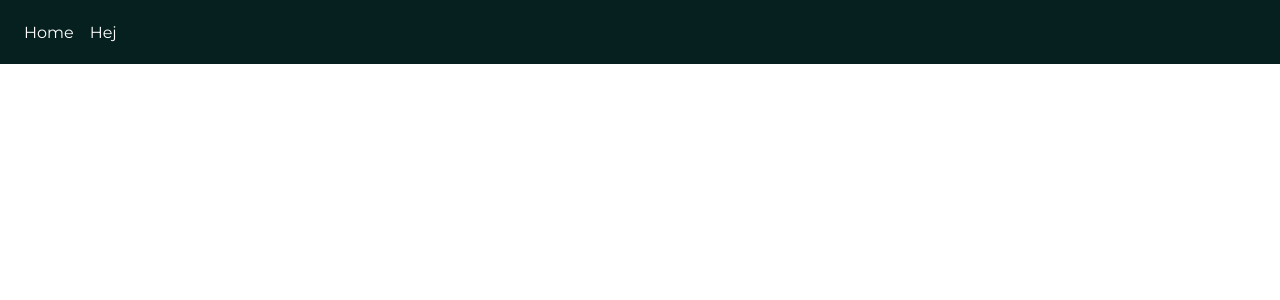
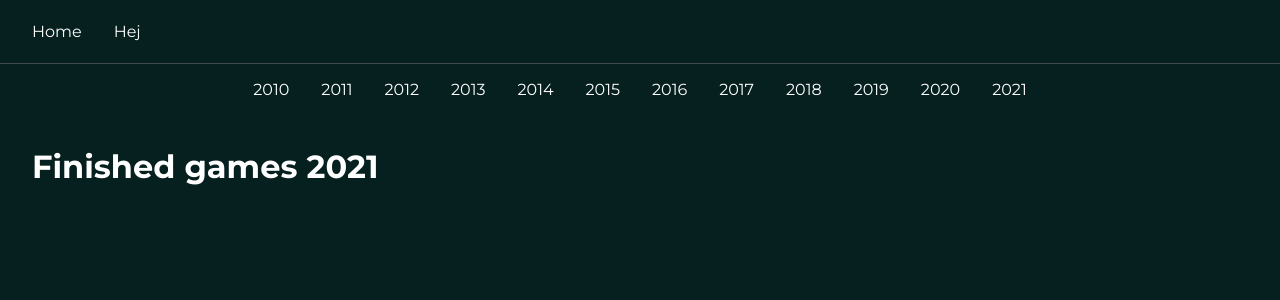
Before and after one commit to fredricagerling/vg-backlog-project, a React (Create React App) app: page / in a window 1280 px wide. Shown: the top 300 px of the page. Built offline with nearby package versions, Linux system fonts and the light colour scheme.

Commit message:
Add dummy components

```diff
--- a/src/App.tsx
+++ b/src/App.tsx
@@ -1,7 +1,16 @@
 import Header from "./components/header";
+import Content from "./components/content";
+import React from "react";
+import Years from "./components/years";
 
 const App = () => {
-  return <Header />;
+  return (
+    <React.Fragment>
+      <Header />
+      <Years />
+      <Content />
+    </React.Fragment>
+  );
 };
 
 export default App;
--- /dev/null
+++ b/src/components/content.module.css
@@ -0,0 +1,6 @@
+.content {
+  background-color: rgb(6, 31, 31);
+  min-height: 100%;
+  color: white;
+  padding: 2rem;
+}
--- /dev/null
+++ b/src/components/content.tsx
@@ -0,0 +1,11 @@
+import styles from "./content.module.css";
+
+const Content = () => {
+  return (
+    <div className={styles.content}>
+      <h1>Finished games 2021</h1>
+    </div>
+  );
+};
+
+export default Content;
--- a/src/components/header.module.css
+++ b/src/components/header.module.css
@@ -1,11 +1,13 @@
 .header {
   width: 100%;
+
 }
 
 .navbar {
   height: 4rem;
   background-color: rgb(6, 31, 31);
   color: white;
+  border-bottom: 1px solid rgba(94, 94, 94, 0.7);
 }
 
 .navbar-item-list {
@@ -14,8 +16,10 @@
   align-items: center;
   height: 100%;
   padding: 0 1rem;
+
 }
 
 .navbar-item-list li {
-  margin: 0 0.5rem;
+  margin: 0 1rem;
+
 }
--- /dev/null
+++ b/src/components/years.module.css
@@ -0,0 +1,11 @@
+.year-nav {
+  color: white;
+  display: flex;
+  justify-content:  center;
+  width: 100%;
+}
+
+.year-nav li {
+  list-style: none;
+  margin: 1rem;
+}
--- /dev/null
+++ b/src/components/years.tsx
@@ -0,0 +1,24 @@
+import styles from "./years.module.css";
+
+const Years = () => {
+  return (
+    <div className={styles.content}>
+      <ul className={styles["year-nav"]}>
+        <li>2010</li>
+        <li>2011</li>
+        <li>2012</li>
+        <li>2013</li>
+        <li>2014</li>
+        <li>2015</li>
+        <li>2016</li>
+        <li>2017</li>
+        <li>2018</li>
+        <li>2019</li>
+        <li>2020</li>
+        <li>2021</li>
+      </ul>
+    </div>
+  );
+};
+
+export default Years;
--- a/src/index.css
+++ b/src/index.css
@@ -6,5 +6,9 @@
 
 body {
   font-family: "Montserrat", sans-serif;
-  height:2000px;
+  height: 100%;
+  background-color: rgb(6, 31, 31);
 }
+html {
+  height: 100%;
+}
```
